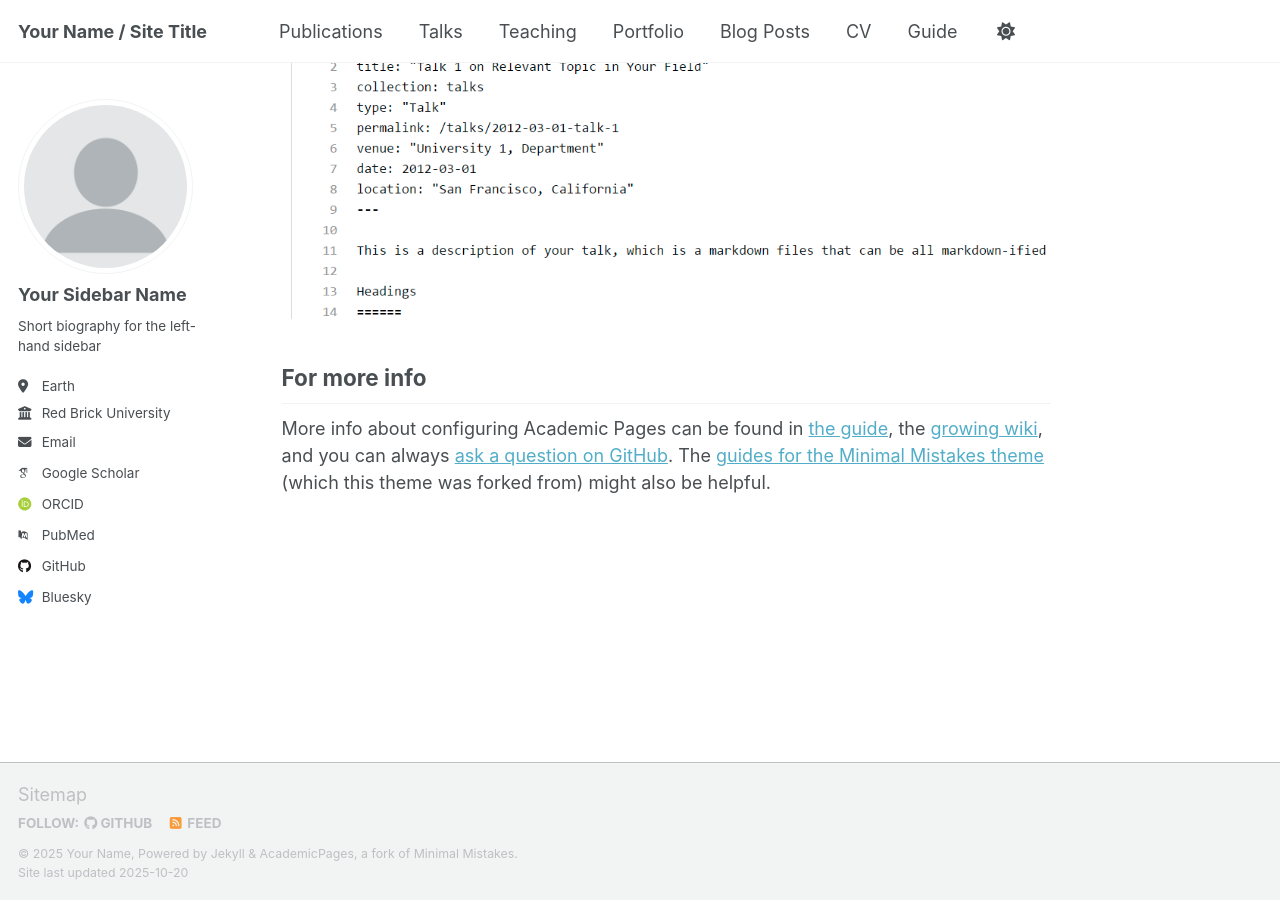
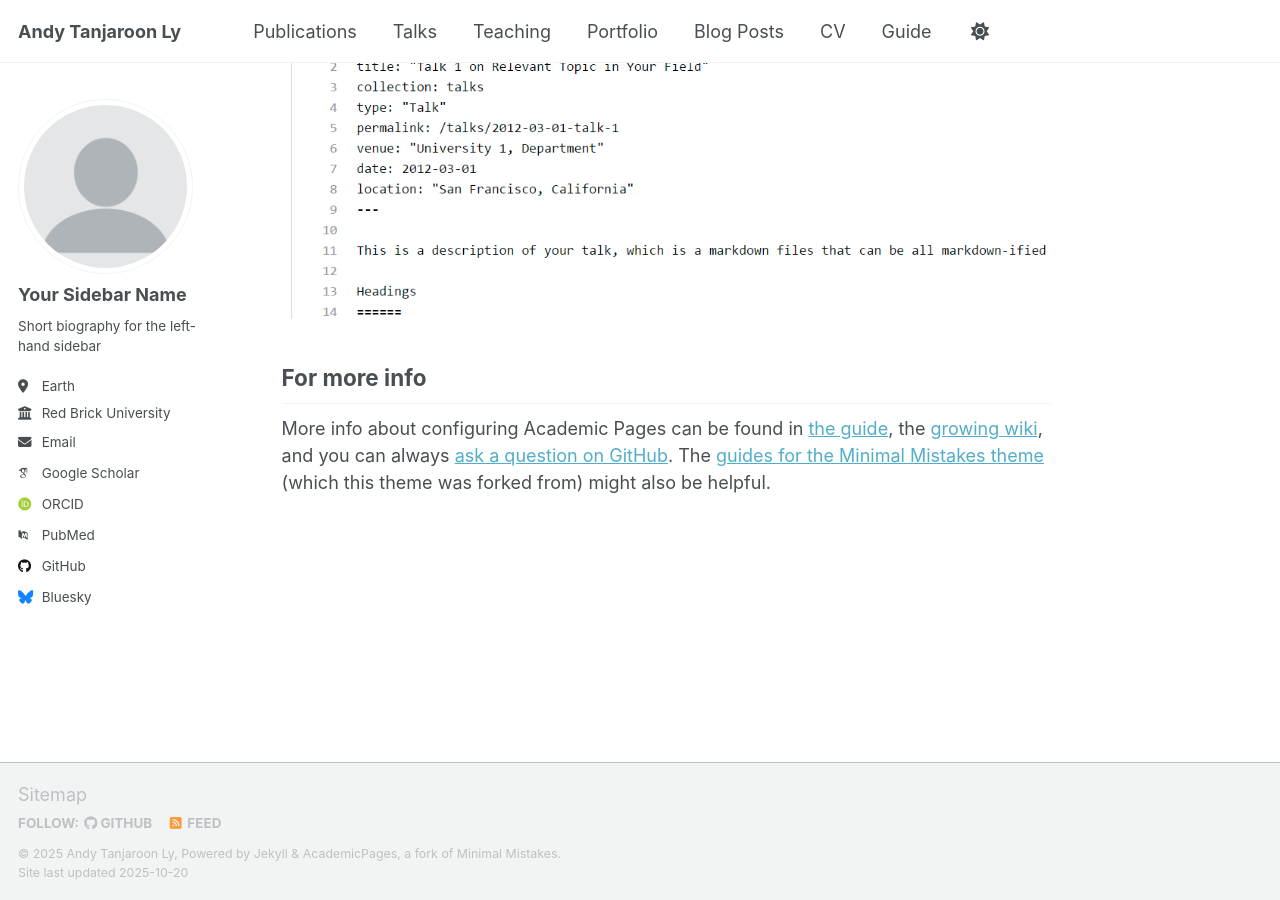
Before and after one commit to atanjaro/atanjaro.github.io, a Jekyll site: the page built from _pages/about.md, in a window 1280 px wide and 900 px high, scrolled down 2880 px. Built offline with Jekyll 4.4.1, drawn with Linux system fonts in a browser that asks for light colours; some web fonts are replaced; a script that is not in the unit is left out.

Commit message:
Update _config.yml

```diff
--- a/_config.yml
+++ b/_config.yml
@@ -9,14 +9,14 @@
 # Basic Site Settings
 locale                   : "en-US"
 site_theme               : "default" # Currently available options are "default", "air"
-title                    : "Your Name / Site Title"
+title                    : "Andy Tanjaroon Ly"
 title_separator          : "-"
-name                     : &name "Your Name"
+name                     : &name "Andy Tanjaroon Ly"
 description              : &description "Your Name's academic portfolio"   # Update this with a general description of your site, this is the default if not overridden by a page
 url                      : https://academicpages.github.io # The base hostname & protocol for your site e.g. "https://[your GitHub username].github.io",
                                                            # or if you already have some other page hosted on Github then use "https://[your GitHub username].github.io/[Your Repo Name]"
 baseurl                  : "" # the subpath of your site, e.g. "/blog"
-repository               : "academicpages/academicpages.github.io"
+repository               : "https://atanjaro.github.io"
 
 # Site Author - The following control what appear as part of the author content on the side bar.
 #               If a field is blank the icon and link will not appear, otherwise it will be shown.
```
